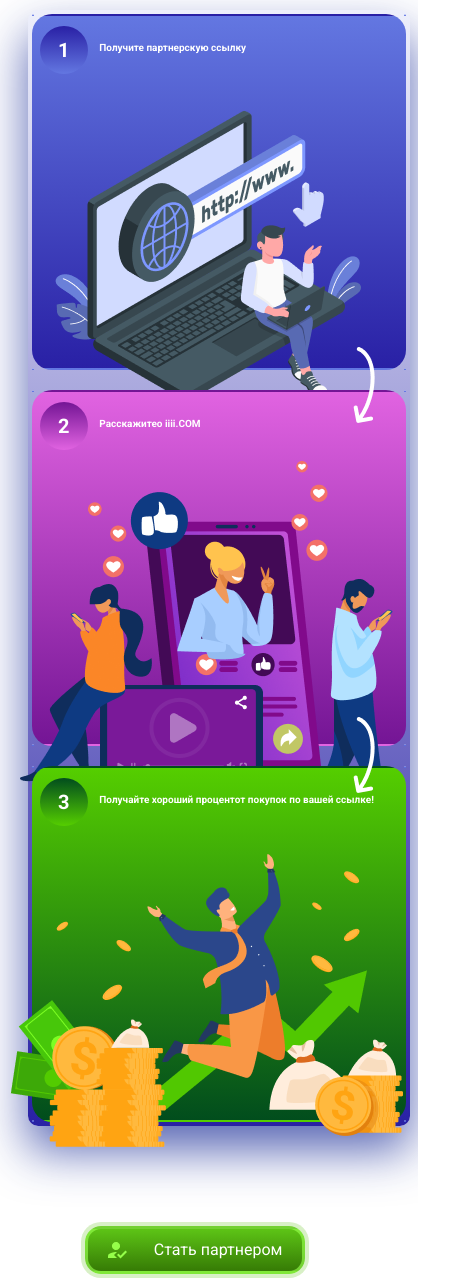
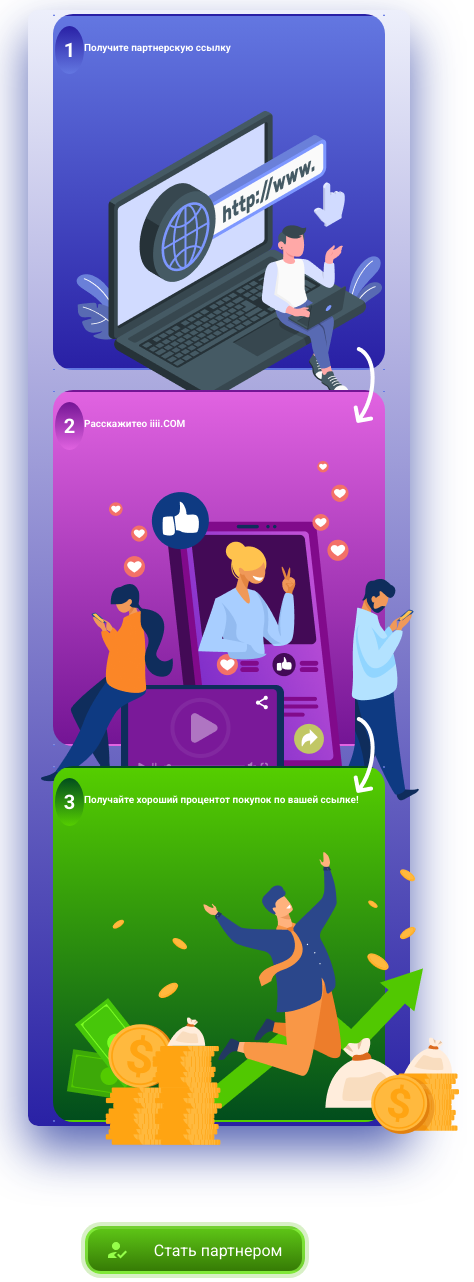
Before and after one commit to EpicZuko/compnents, a React (Create React App) app: page / in a window 390 px wide. Shown: the whole page, 474 px wide, since content can reach past the window. Built offline with nearby package versions, Linux system fonts and the light colour scheme.

Commit message:
creates scss updates

```diff
--- a/src/index.scss
+++ b/src/index.scss
@@ -1,10 +1,10 @@
 @import url("https://fonts.googleapis.com/css2?family=Roboto:ital,wght@0,100;0,300;0,400;0,500;0,700;0,900;1,100;1,300;1,400;1,500;1,700;1,900&display=swap");
+
 @mixin cardTs($bcColor) {
   width: 419px;
   height: 352px;
   gap: 0px;
   border-radius: 20px;
-  opacity: 0px;
   background: $bcColor;
   border: 2px solid;
   border-image-source: linear-gradient(
@@ -13,7 +13,7 @@
     #475fdf 100%
   );
   @media (max-width: 777px) {
-    width: 370px;
+    width: 328px;
     height: 352px;
   }
 }
@@ -23,20 +23,23 @@
   justify-content: $justify;
   align-items: center;
 }
+
 @mixin bcCircle($background) {
   width: 48px;
   height: 48px;
   gap: 0px;
-  opacity: 0px;
   border-radius: 50%;
   background: $background;
   font-family: Roboto;
   font-size: 20px;
   font-weight: bold;
   margin-bottom: 20px;
-  box-sizing: border-box;
   color: #fff;
+  display: flex;
+  align-items: center;
+  justify-content: center;
 }
+
 @mixin bcImg() {
   width: 419px;
   height: 320px;
@@ -46,13 +49,12 @@
     width: 328px;
     height: 320px;
     padding: 15px 12.01px 15.06px 10.66px;
-    gap: 0px;
-    opacity: 0px;
     display: flex;
     align-items: center;
     justify-content: center;
   }
 }
+
 @mixin arrow() {
   position: relative;
   top: -260px;
@@ -61,6 +63,7 @@
     display: none;
   }
 }
+
 @mixin arrowmedia($top) {
   @media (max-width: 777px) {
     position: absolute;
@@ -68,8 +71,9 @@
     left: 345px;
   }
 }
+
 .container {
-  @include flexContainer($justify: space-around);
+  @include flexContainer(space-around);
   margin: 100px auto;
   background: linear-gradient(
     180deg,
@@ -94,45 +98,47 @@
 .card:nth-child(1) {
   @include cardTs(linear-gradient(180deg, #6377e1 0%, #2920a5 100%));
 }
+
 .card:nth-child(2) {
   @include cardTs(linear-gradient(180deg, #e163e1 0%, #741595 100%));
   margin-top: 20px;
   margin-bottom: 20px;
 }
+
 .card:nth-child(3) {
   @include cardTs(linear-gradient(180deg, #55ce00 0%, #014d1d 100%));
 }
+
 .circle-content-container {
-  @include flexContainer($justify: space-around);
+  @include flexContainer(space-around);
   @media (max-width: 777px) {
     margin-top: 10px;
   }
 }
+
 .circle-1 {
-  @include flexContainer($justify: center);
   @include bcCircle(linear-gradient(180deg, #2920a5 0%, #6377e1 100%));
 }
+
 .circle-2 {
-  @include flexContainer($justify: center);
   @include bcCircle(linear-gradient(180deg, #741595 0%, #e163e1 100%));
 }
+
 .circle-3 {
-  @include flexContainer($justify: center);
   @include bcCircle(linear-gradient(180deg, #014d1d 0%, #55ce00 100%));
 }
+
 .illustration-1 {
   @include bcImg();
 }
+
 .illustration-2 {
   @include bcImg();
 }
-.illustration-3 {
-  @include bcImg();
-}
+
 .content p {
   width: 299px;
   height: 48px;
-  opacity: 0px;
   font-family: Roboto;
   font-size: 20px;
   font-weight: 700;
@@ -144,15 +150,15 @@
     font-size: 10px;
   }
 }
+
 .btn {
-  @include flexContainer($justify: space-around);
+  @include flexContainer(space-around);
   width: 220px;
   height: 48px;
   border-radius: 16px;
   font-family: Roboto;
   font-size: 16px;
   font-weight: 400;
-  line-height: 16px;
   text-align: center;
   background: linear-gradient(180deg, #5dc416 0%, #367b05 100%);
   border: 3px solid rgba(149, 255, 75, 0.64);
@@ -160,18 +166,22 @@
   cursor: pointer;
   outline: none;
   color: #fff;
-  margin-left: 60%;
+  margin-left: auto;
+  margin-right: auto;
   @media (max-width: 777px) {
-    margin-left: 0%;
+    margin-left: 0;
     margin: 0 auto;
   }
 }
+
 .arrow {
   @include arrow();
 }
+
 .arrow-2 {
   @include arrow();
 }
+
 .arrowmedia-1 {
   display: none;
   @media (max-width: 777px) {
@@ -179,6 +189,7 @@
     display: block;
   }
 }
+
 .arrowmedia-2 {
   display: none;
   @media (max-width: 777px) {
```
